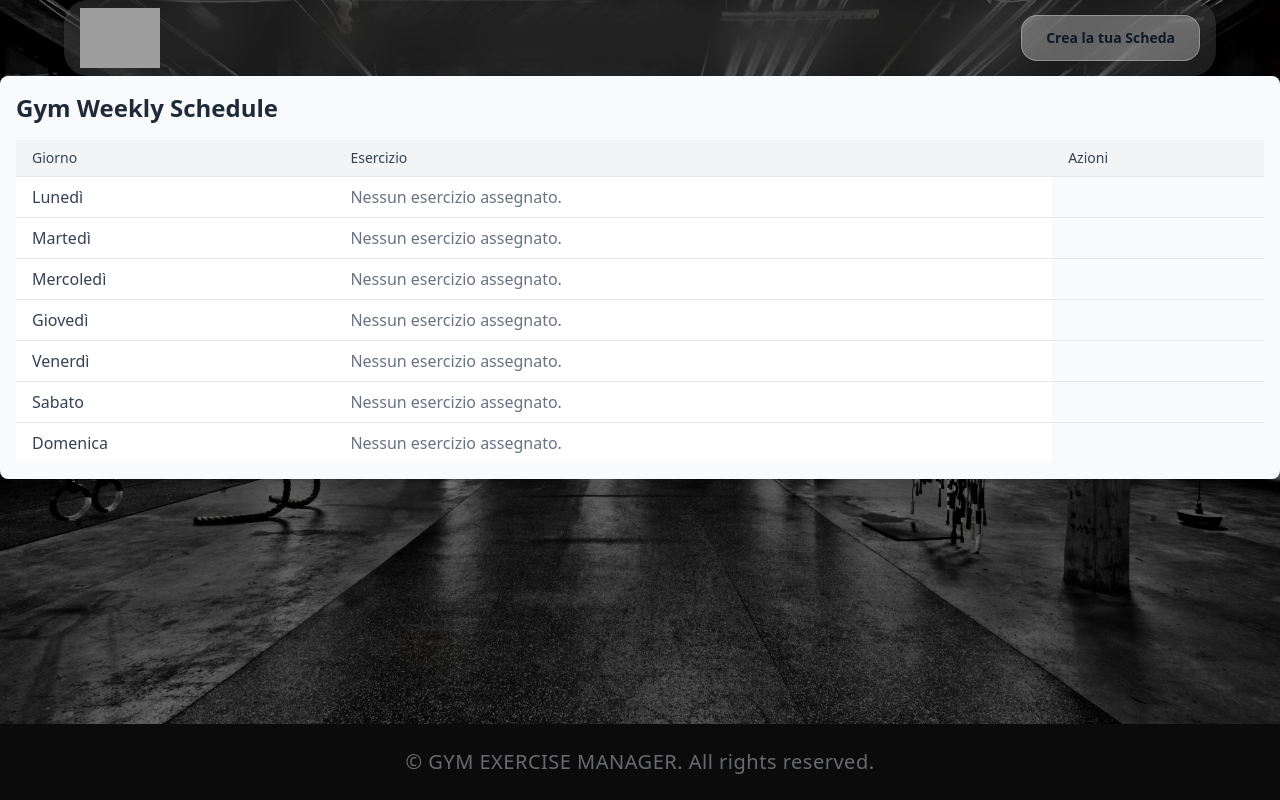
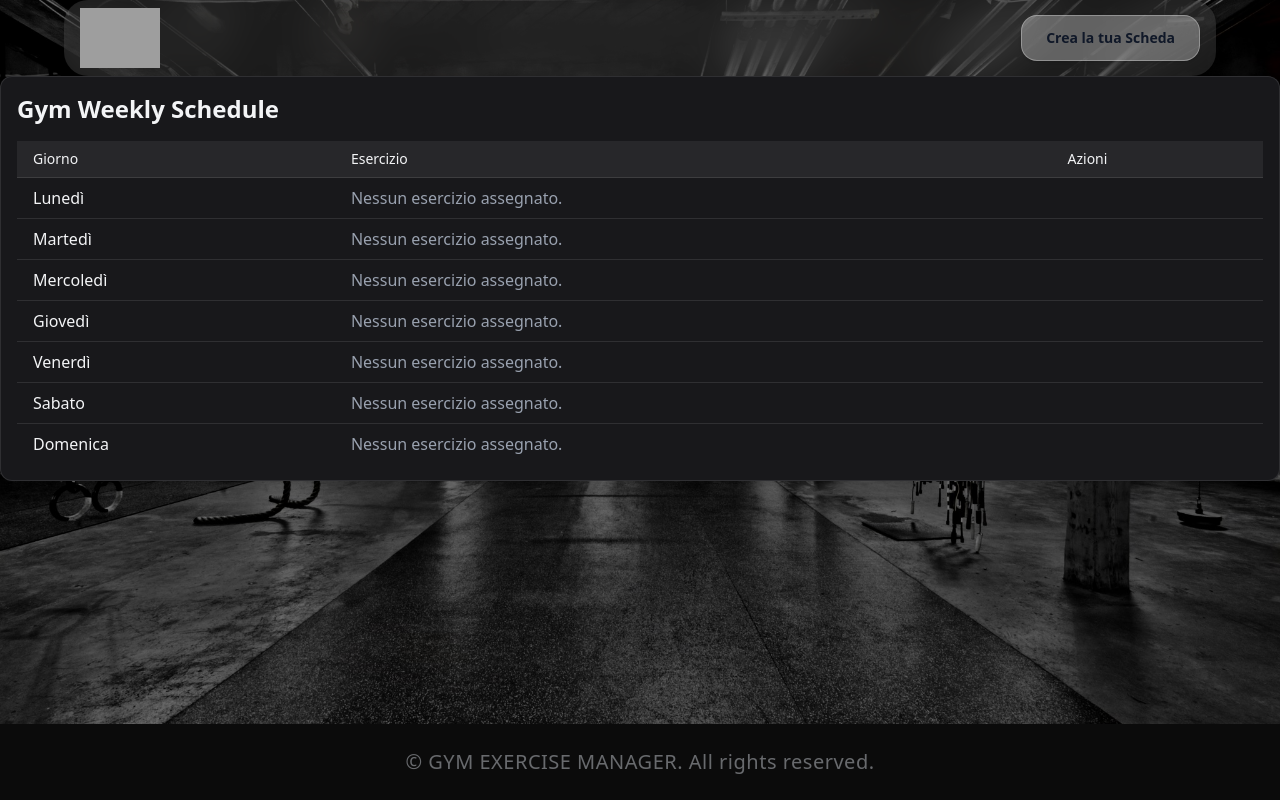
Before and after one commit to Sebastiano-Pizzata/nextjs-gym-exercise-manager, a Next.js app: page /schedule in a window 1280 px wide. Built offline with nearby package versions, Linux system fonts and the light colour scheme; grey boxes are pictures that could not be loaded.

Commit message:
ADD: ex select days fix

```diff
--- a/src/components/ExercisesCards.tsx
+++ b/src/components/ExercisesCards.tsx
@@ -53,12 +53,17 @@ export default function ExercisesCards({ start, setStart }: ExercisesCardsProps)
     };
 
 
-    const [selectedDay, setSelectedDay] = useState<DayOfWeek>();
+    const [selectedDays, setSelectedDays] = useState<{ [key: string]: DayOfWeek | "" }>({});
 
-    const handleAdd = (exName: string) => {
-        if (selectedDay) {
-            addToSchedule(selectedDay, exName);
-            setSelectedDay(null);
+    const handleSelectDay = (exName: string, day: DayOfWeek) => {
+        setSelectedDays(prev => ({ ...prev, [exName]: day }));
+    };
+
+    const handleAdd = (exerciseName: string) => {
+        const day = selectedDays[exerciseName];
+        if (day) {
+            addToSchedule(day, exerciseName);
+            setSelectedDays(prev => ({ ...prev, [exerciseName]: "" }));
         }
     };
 
@@ -111,8 +116,13 @@ export default function ExercisesCards({ start, setStart }: ExercisesCardsProps)
 
                             <div className="flex justify-center pb-4 gap-2">
                                 <select
-                                    value={selectedDay || ""}
-                                    onChange={(e) => setSelectedDay(e.target.value as DayOfWeek)}
+                                    value={selectedDays[e.name] || ""}
+                                    onChange={(event) => {
+                                        const value = event.target.value;
+                                        if (daysOfWeek.includes(value as DayOfWeek)) {
+                                            handleSelectDay(e.name, value as DayOfWeek);
+                                        }
+                                    }}
                                     className="border border-white/20 rounded-lg px-3 py-2
                                                bg-zinc-800 text-gray-100
                                                focus:outline-none focus:ring-2 focus:ring-blue-500/50
--- a/src/components/GymTable.tsx
+++ b/src/components/GymTable.tsx
@@ -6,56 +6,52 @@ export default function GymTable() {
     const { gymSchedule, removeFromSchedule } = useGlobalContext();
 
     return (
-        <div className="p-4 bg-gray-50 rounded-lg shadow-md">
-            <h2 className="text-2xl font-semibold mb-4 text-gray-800">Gym Weekly Schedule</h2>
+        <div className="p-4 bg-zinc-900 rounded-xl shadow-lg border border-white/10">
+            <h2 className="text-2xl font-semibold mb-4 text-gray-100">Gym Weekly Schedule</h2>
 
             <div className="overflow-x-auto">
-                <table className="min-w-full divide-y divide-gray-200">
-                    <thead className="bg-gray-100">
+                <table className="min-w-full divide-y divide-white/10">
+                    <thead className="bg-zinc-800">
                         <tr>
-                            <th className="px-4 py-2 text-left text-sm font-medium text-gray-700">Giorno</th>
-                            <th className="px-4 py-2 text-left text-sm font-medium text-gray-700">Esercizio</th>
-                            {/* <th className="px-4 py-2 text-left text-sm font-medium text-gray-700">Reps</th> */}
-                            <th className="px-4 py-2 text-left text-sm font-medium text-gray-700">Azioni</th>
+                            <th className="px-4 py-2 text-left text-sm font-medium text-gray-100">Giorno</th>
+                            <th className="px-4 py-2 text-left text-sm font-medium text-gray-100">Esercizio</th>
+                            <th className="px-4 py-2 text-left text-sm font-medium text-gray-100">Azioni</th>
                         </tr>
                     </thead>
 
-                    <tbody className="bg-white divide-y divide-gray-200">
+                    <tbody className="divide-y divide-white/10">
                         {daysOfWeek.map((day) => {
                             const exercises = gymSchedule[day] || [];
 
                             if (exercises.length === 0) {
                                 return (
-                                    <tr key={day}>
-                                        <td className="px-4 py-2 font-medium text-gray-700">{day}</td>
-                                        <td className="px-4 py-2 text-gray-500" >
-                                            Nessun esercizio assegnato.
-                                        </td>
+                                    <tr key={day} className="hover:bg-zinc-800/50 transition-colors">
+                                        <td className="px-4 py-2 font-medium text-gray-100">{day}</td>
+                                        <td className="px-4 py-2 text-gray-400">Nessun esercizio assegnato.</td>
+                                        <td></td>
                                     </tr>
                                 );
                             }
 
                             return exercises.map((exercise, index) => (
-                                <tr key={`${day}-${index}`}>
+                                <tr
+                                    key={`${day}-${index}`}
+                                    className="hover:bg-zinc-800/50 transition-colors"
+                                >
                                     {index === 0 && (
-                                        <td className="px-4 py-2 font-medium text-gray-700" rowSpan={exercises.length}>
+                                        <td className="px-4 py-2 font-medium text-gray-100" rowSpan={exercises.length}>
                                             {day}
                                         </td>
                                     )}
 
-                                    <td className="px-4 py-2 text-gray-800">
-                                        {exercise}
-                                    </td>
-
-                                    {/* <td className="px-4 py-2 text-gray-800">
-                                        {typeof exercise === "object" && exercise?.reps
-                                            ? exercise.reps
-                                            : "—"}
-                                    </td> */}
+                                    <td className="px-4 py-2 text-gray-100">{exercise}</td>
 
                                     <td className="px-4 py-2">
                                         <button
-                                            className="px-3 py-1 bg-red-500 text-white text-sm rounded hover:bg-red-600 transition-colors"
+                                            className="px-3 py-1 bg-red-600 text-white text-sm
+                                            rounded-full hover:bg-red-500 transition-all shadow-sm
+                                            cursor-pointer"
+
                                             onClick={() => removeFromSchedule(day, index)}
                                         >
                                             Rimuovi
```
